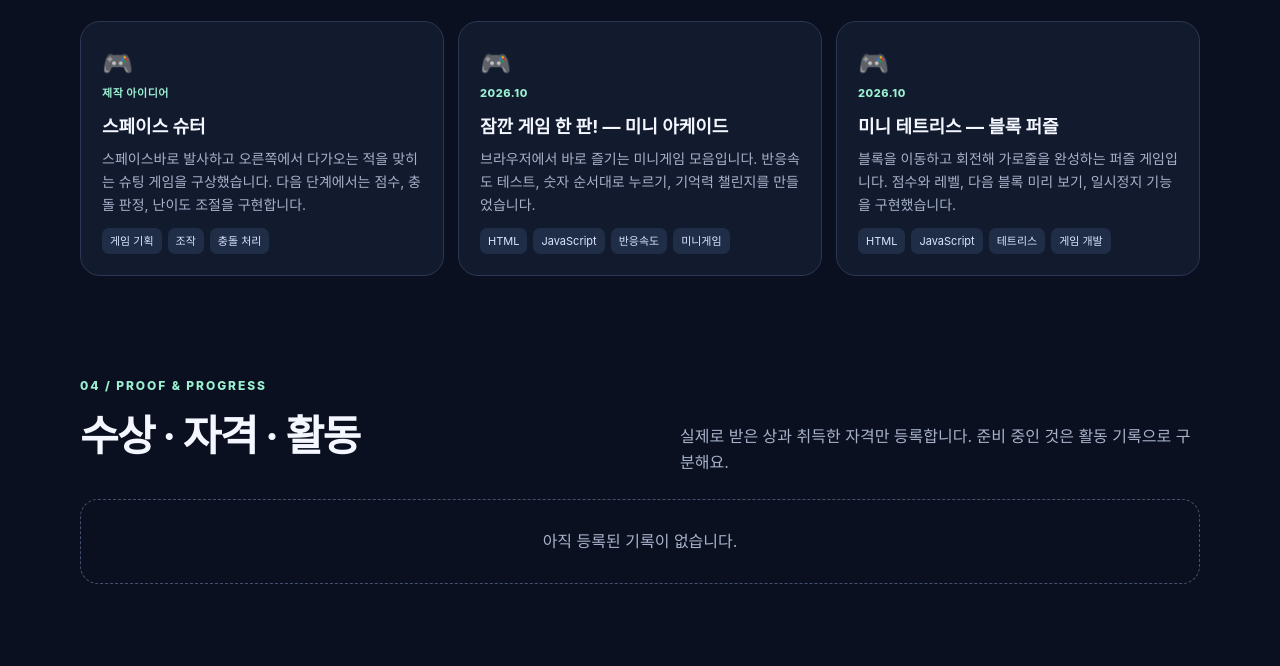
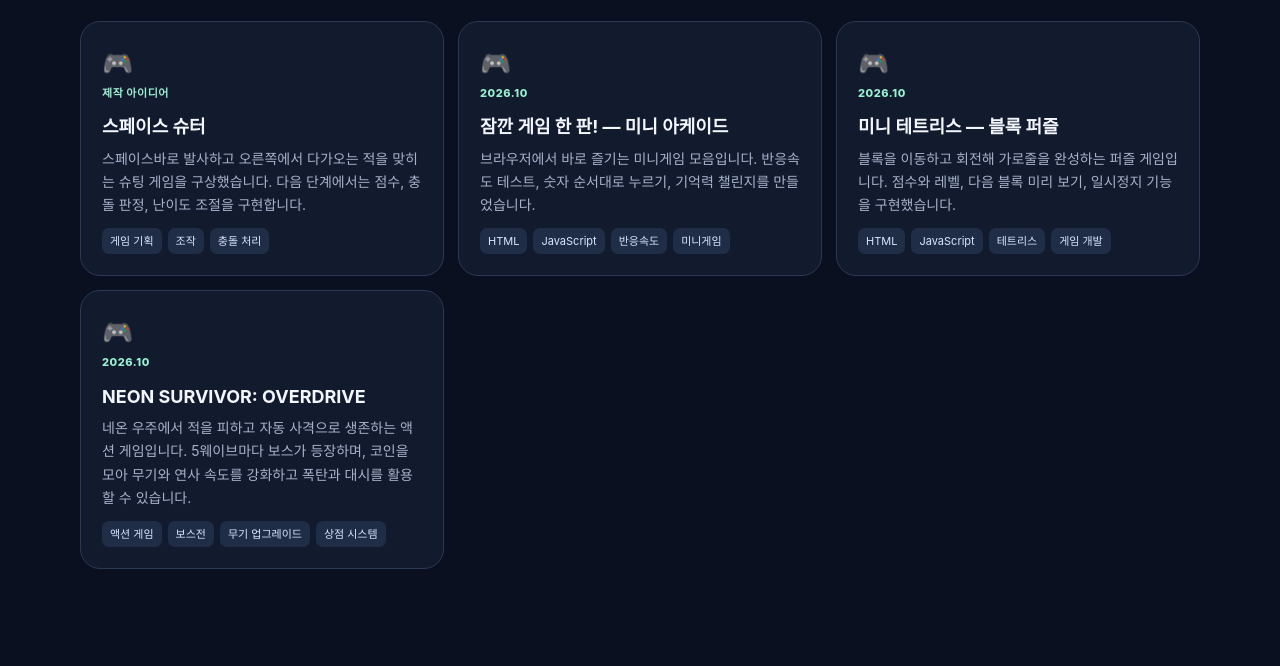
Before and after one commit to haru1-1/kr, a plain HTML site: page portfolio/index.html in a window 1280 px wide. Shown: the part 1703-2369 px from the top of the page. Drawn offline with Linux system fonts and the light colour scheme.

Commit message:
Add NEON SURVIVOR to portfolio game lab

```diff
--- a/portfolio/index.html
+++ b/portfolio/index.html
@@ -35,6 +35,7 @@ const starter={profile:{name:'나의 포트폴리오',role:'중학교 1학년 ·
 {id:'g1',type:'game',name:'스페이스 슈터',date:'제작 아이디어',tags:['게임 기획','조작','충돌 처리'],desc:'스페이스바로 발사하고 오른쪽에서 다가오는 적을 맞히는 슈팅 게임을 구상했습니다. 다음 단계에서는 점수, 충돌 판정, 난이도 조절을 구현합니다.'},
 {id:'g2',type:'game',name:'잠깐 게임 한 판! — 미니 아케이드',date:'2026.10',tags:['HTML','JavaScript','반응속도','미니게임'],desc:'브라우저에서 바로 즐기는 미니게임 모음입니다. 반응속도 테스트, 숫자 순서대로 누르기, 기억력 챌린지를 만들었습니다.',link:'../games/'},
 {id:'g3',type:'game',name:'미니 테트리스 — 블록 퍼즐',date:'2026.10',tags:['HTML','JavaScript','테트리스','게임 개발'],desc:'블록을 이동하고 회전해 가로줄을 완성하는 퍼즐 게임입니다. 점수와 레벨, 다음 블록 미리 보기, 일시정지 기능을 구현했습니다.',link:'../tetris/'},
+{id:'g4',type:'game',name:'NEON SURVIVOR: OVERDRIVE',date:'2026.10',tags:['액션 게임','보스전','무기 업그레이드','상점 시스템'],desc:'네온 우주에서 적을 피하고 자동 사격으로 생존하는 액션 게임입니다. 5웨이브마다 보스가 등장하며, 코인을 모아 무기와 연사 속도를 강화하고 폭탄과 대시를 활용할 수 있습니다.',link:'../games/neon-survivor-overdrive.html'},
 {id:'j1',type:'journey',name:'나의 기록을 시작하다',date:'2026',tags:['목표 설정'],desc:'작품과 배움의 과정을 꾸준히 남길 공간을 만들었습니다. 다음 목표: 프로젝트를 완성하고 제작 과정과 배운 점을 정리하기.'}
 ]};
 let data=load(),editMode=false;
```
